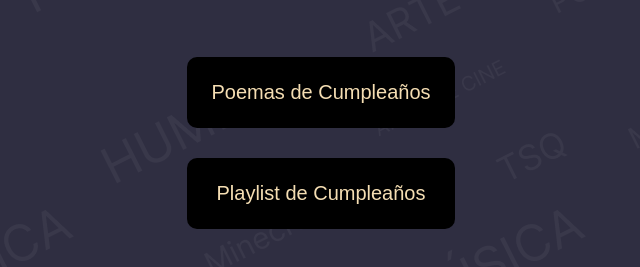
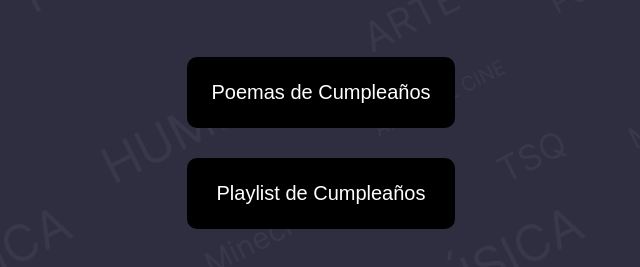
Before and after one commit to NotonyusRisk/happy-birthday-cam, a plain HTML site: page index.html in a window 1280 px wide. Shown: the part 299-566 px from the top of the page, without its empty margins (319-959 px from the left). Drawn offline with Linux system fonts and the light colour scheme.

Commit message:
fix::buttons

```diff
--- a/assets/styles/styles.css
+++ b/assets/styles/styles.css
@@ -26,11 +26,15 @@ h1{
 
 button{
     background-color: black;
-    color: wheat;
     border-style: none;
     padding: 1.5rem;
     font-size: 20px;
     border-radius: 10px;
+}
+
+a{
+    text-decoration: none;
+    color: white;
 }
 
 .main-top {
--- a/index.html
+++ b/index.html
@@ -13,8 +13,12 @@
         <h1>Feliz Cumpleaños Cam</h1>
       </div>
       <div class="buttons">
-        <button href="#">Poemas de Cumpleaños</button>
-        <button href="https://open.spotify.com/playlist/7s78ASHc8fNnQ0JH0ZUdSp?si=sad46oS3ThidGHHu_Aw2Ow">Playlist de Cumpleaños</button>
+        <button>
+          <a href="#">Poemas de Cumpleaños</a>
+        </button>
+        <button>
+          <a href="https://open.spotify.com/playlist/7s78ASHc8fNnQ0JH0ZUdSp?si=sad46oS3ThidGHHu_Aw2Ow">Playlist de Cumpleaños</a>
+        </button>
       </div>
     </main>
   </body>
```
